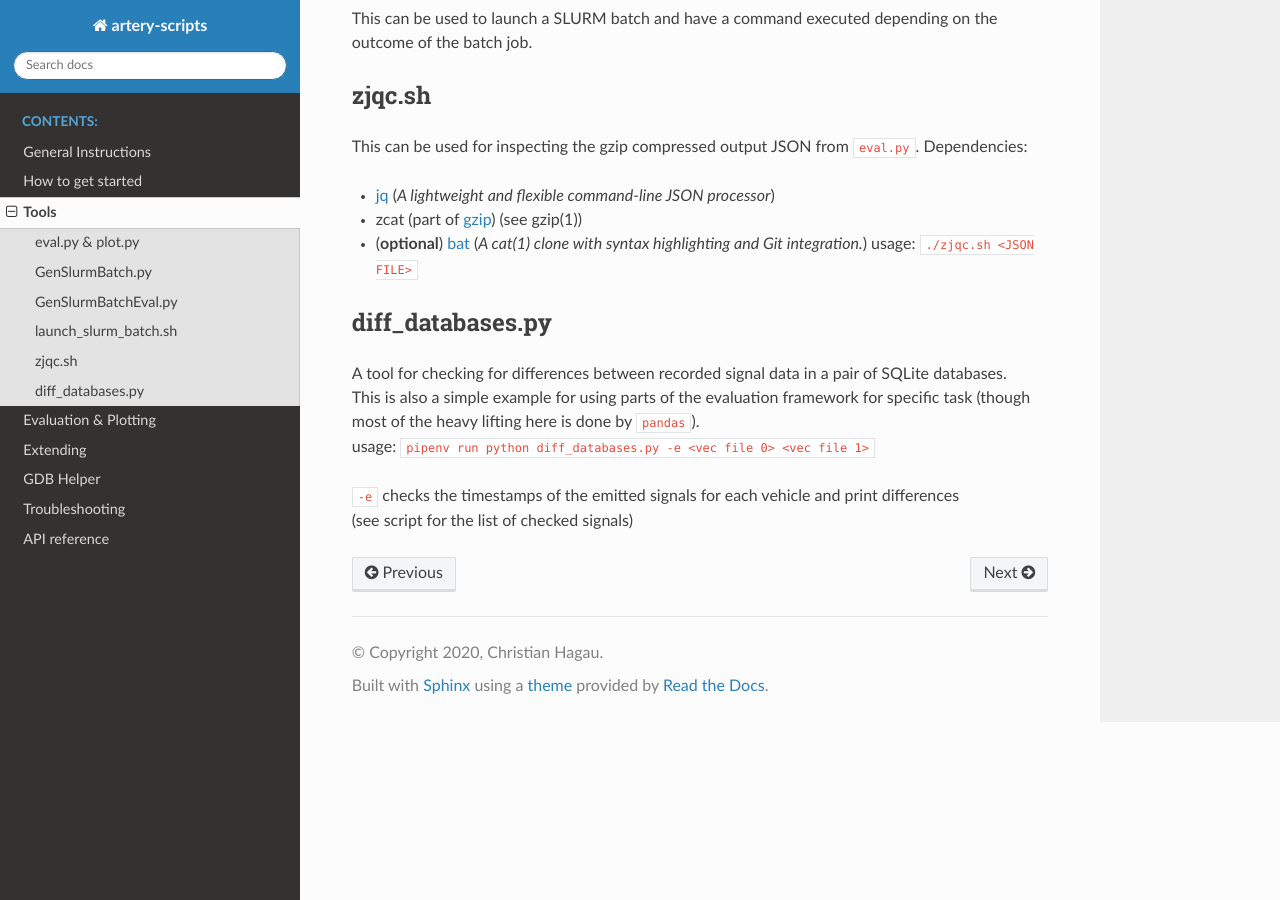
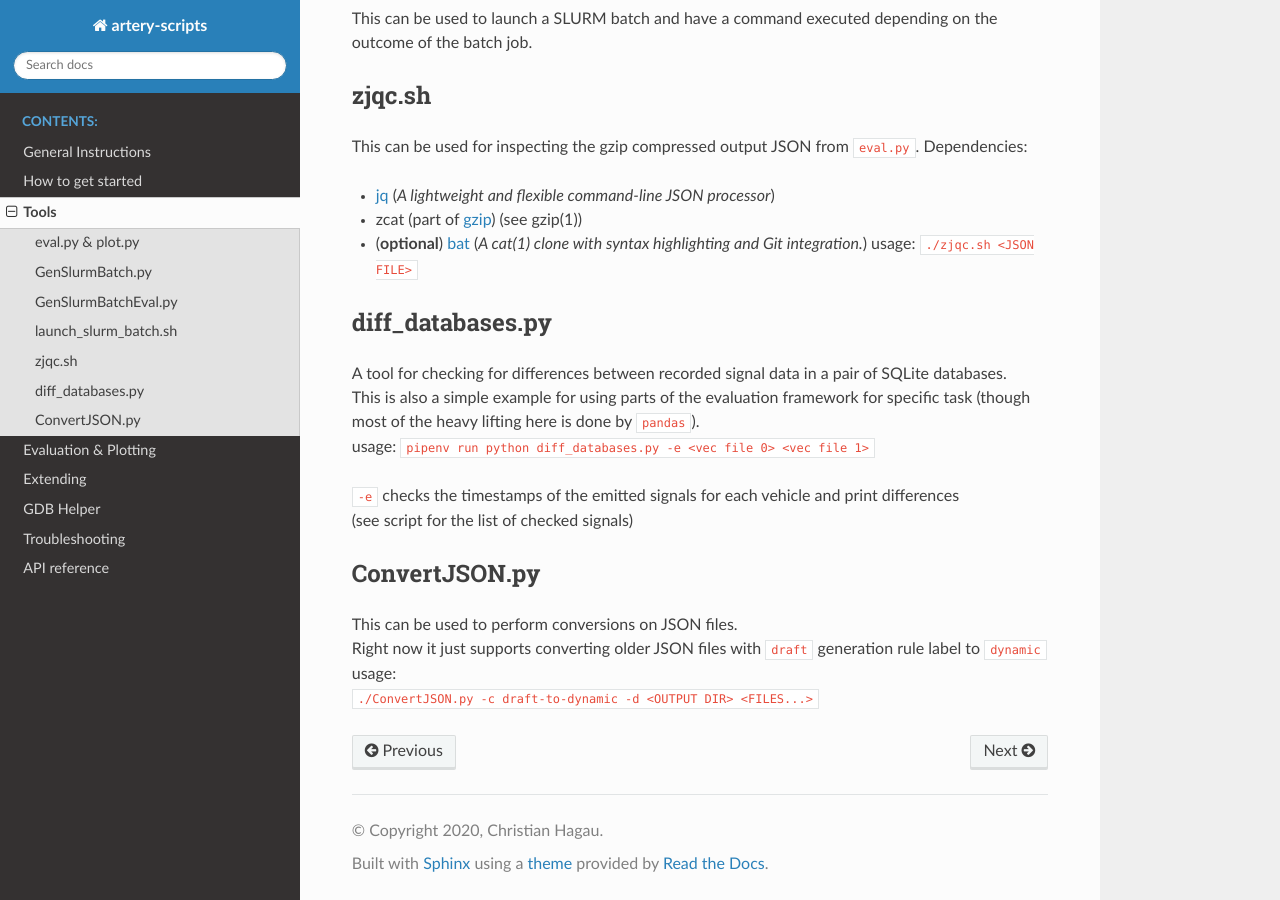
Before and after one commit to ibr-cm/ions, a Sphinx documentation site: the page built from doc/source/tools.md, in a window 1280 px wide and 900 px high, scrolled down 521 px. Built offline with Sphinx 7.4.7 and the Read the Docs theme 2.0.0, drawn with Linux system fonts in a browser that asks for light colours.

Commit message:
Add entry for `ConvertJSON.py` to tools documentation

```diff
--- a/doc/source/tools.md
+++ b/doc/source/tools.md
@@ -30,3 +30,10 @@ usage:
 
 `-e` checks the timestamps of the emitted signals for each vehicle and print differences
 	 (see script for the list of checked signals)
+
+## ConvertJSON.py
+This can be used to perform conversions on JSON files.
+Right now it just supports converting older JSON files with `draft` generation
+rule label to `dynamic`
+usage:
+`./ConvertJSON.py -c draft-to-dynamic -d <OUTPUT DIR> <FILES...>`
```
